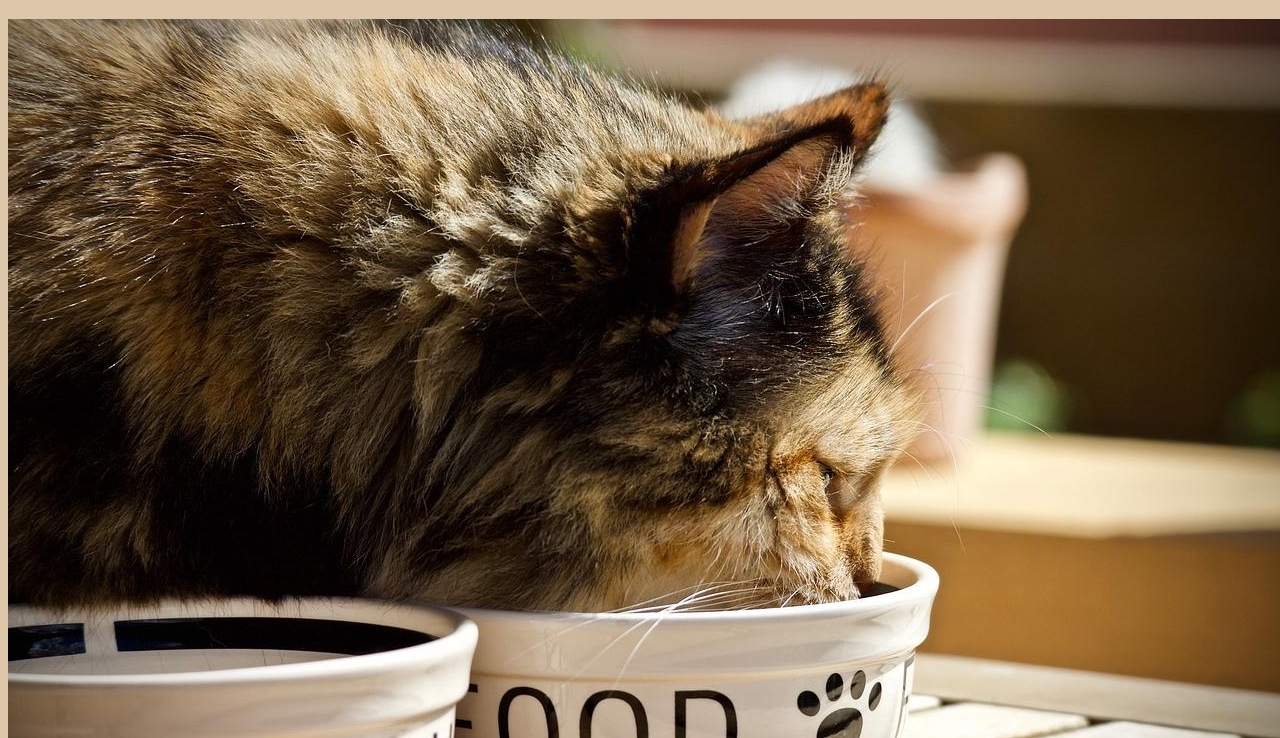
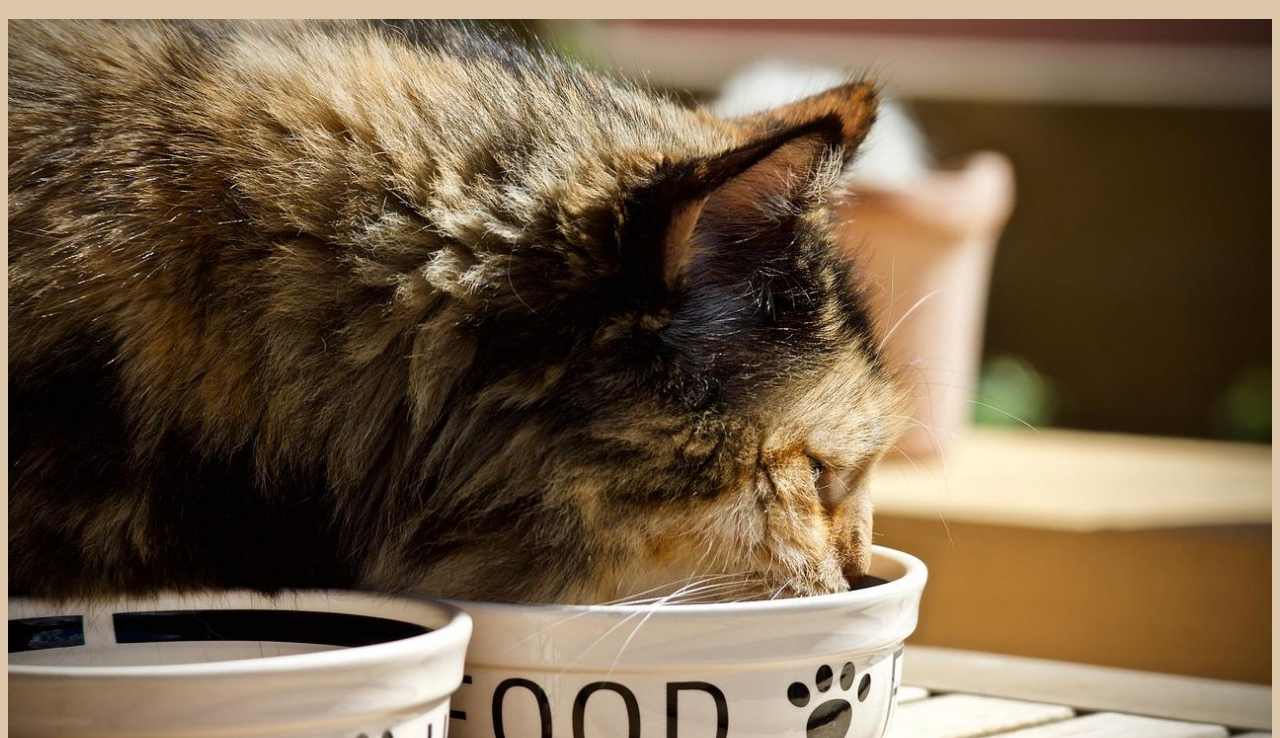
Before and after one commit to Kalyan109/odin-recipes, a plain HTML site: page index.html in a window 1280 px wide. Shown: the part 62-800 px from the top of the page. Drawn offline with Linux system fonts and the light colour scheme.

Commit message:
Add max-width to check img attribute

```diff
--- a/styles.css
+++ b/styles.css
@@ -15,7 +15,7 @@ button{
 
 img{
     height: auto;
-    width: auto;
+    max-width: 100%;
 }
  ul{
     color: #f7882f;
```
